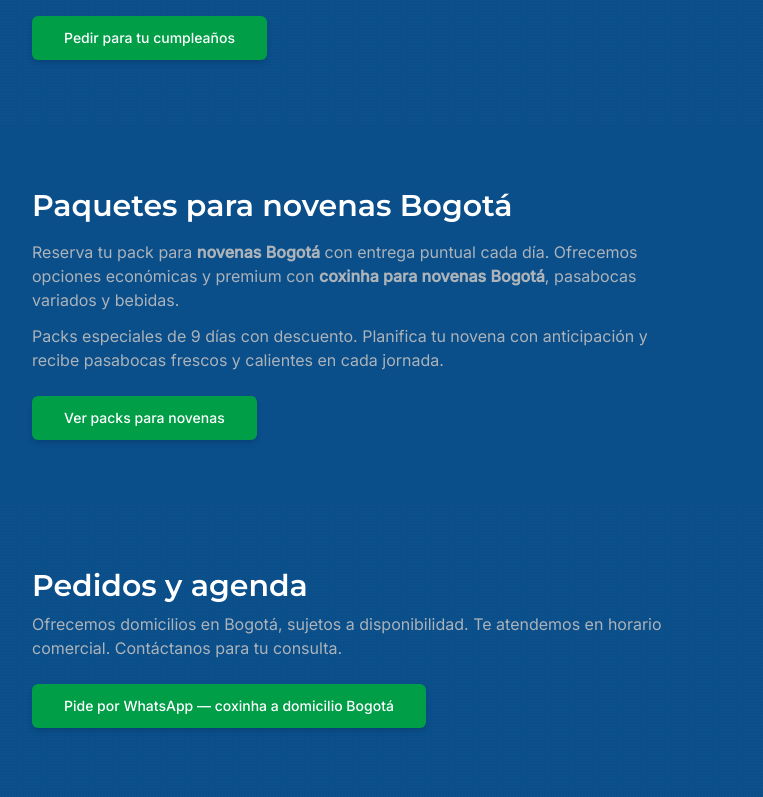
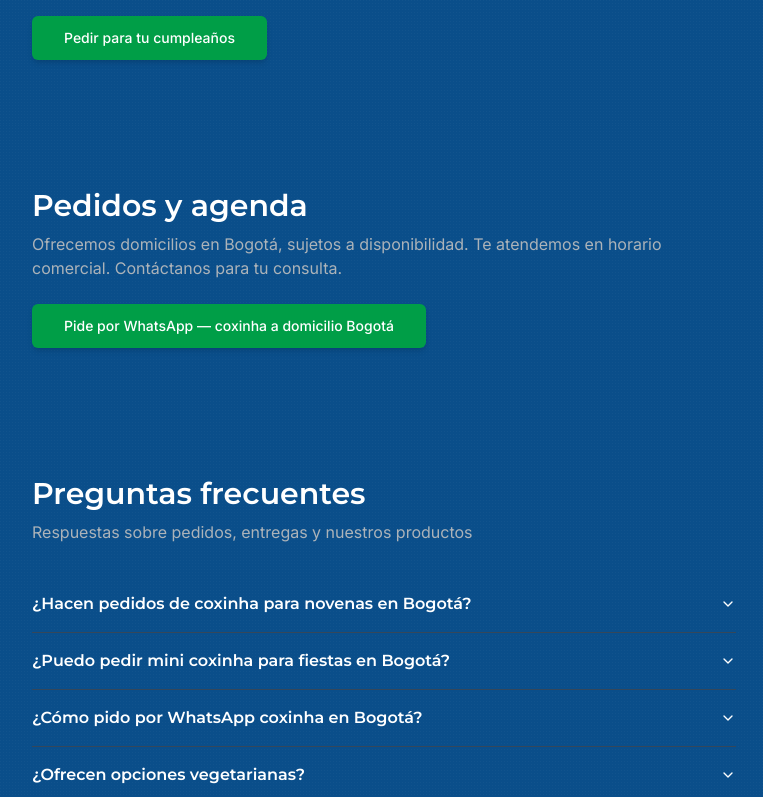
Before and after one commit to N1ghtcr4wler/pastelcarioca, a React (Vite) app: page / in a window 1280 px wide. Shown: the part 2000-2797 px from the top of the page, without its empty margins (256-1019 px from the left). Built offline with nearby package versions, Linux system fonts and the light colour scheme.

Commit message:
Remove "Paquetes para novenas Bogotá"

```diff
--- a/src/components/site/Header.tsx
+++ b/src/components/site/Header.tsx
@@ -24,9 +24,6 @@ const Header = () => {
             <a href="#eventos">Eventos</a>
           </Button>
           <Button asChild variant="gold" size="sm">
-            <a href="#novenas">Novenas</a>
-          </Button>
-          <Button asChild variant="gold" size="sm">
             <a href="#pedidos">Pedidos</a>
           </Button>
         </nav>
--- a/src/components/site/NovenasSection.tsx
+++ /dev/null
@@ -1,29 +0,0 @@
-import { Button } from "@/components/ui/button";
-
-const WA_MAIN = "https://wa.me/573244524438?text=Hola%20Pastel%20Carioca%2C%20quiero%20pedir%20coxinha%20a%20domicilio%20Bogot%C3%A1";
-
-const NovenasSection = () => {
-  return (
-    <section id="novenas" className="py-16">
-      <div className="container max-w-3xl">
-        <h2 className="text-2xl md:text-3xl font-semibold">Paquetes para novenas Bogotá</h2>
-        <p className="text-muted-foreground mt-4 max-w-prose">
-          Reserva tu pack para <strong>novenas Bogotá</strong> con entrega puntual cada día. Ofrecemos opciones económicas y premium
-          con <strong>coxinha para novenas Bogotá</strong>, pasabocas variados y bebidas.
-        </p>
-        <p className="text-muted-foreground mt-3 max-w-prose">
-          Packs especiales de 9 días con descuento. Planifica tu novena con anticipación y recibe pasabocas frescos y calientes en cada jornada.
-        </p>
-        <div className="mt-6">
-          <Button asChild size="lg" variant="whatsapp">
-            <a href={WA_MAIN} target="_blank" rel="noopener noreferrer" aria-label="Ver packs para novenas Bogotá">
-              Ver packs para novenas
-            </a>
-          </Button>
-        </div>
-      </div>
-    </section>
-  );
-};
-
-export default NovenasSection;
--- a/src/pages/Index.tsx
+++ b/src/pages/Index.tsx
@@ -3,7 +3,6 @@ import Hero from "@/components/site/Hero";
 import FeaturedGrid from "@/components/site/FeaturedGrid";
 import EventsSection from "@/components/site/EventsSection";
 import BirthdaysSection from "@/components/site/BirthdaysSection";
-import NovenasSection from "@/components/site/NovenasSection";
 import OrdersBlock from "@/components/site/OrdersBlock";
 import FAQSection from "@/components/site/FAQSection";
 import AboutSection from "@/components/site/AboutSection";
@@ -19,7 +18,6 @@ const Index = () => {
         <FeaturedGrid />
         <EventsSection />
         <BirthdaysSection />
-        <NovenasSection />
         <OrdersBlock />
         <FAQSection />
         <AboutSection />
```
